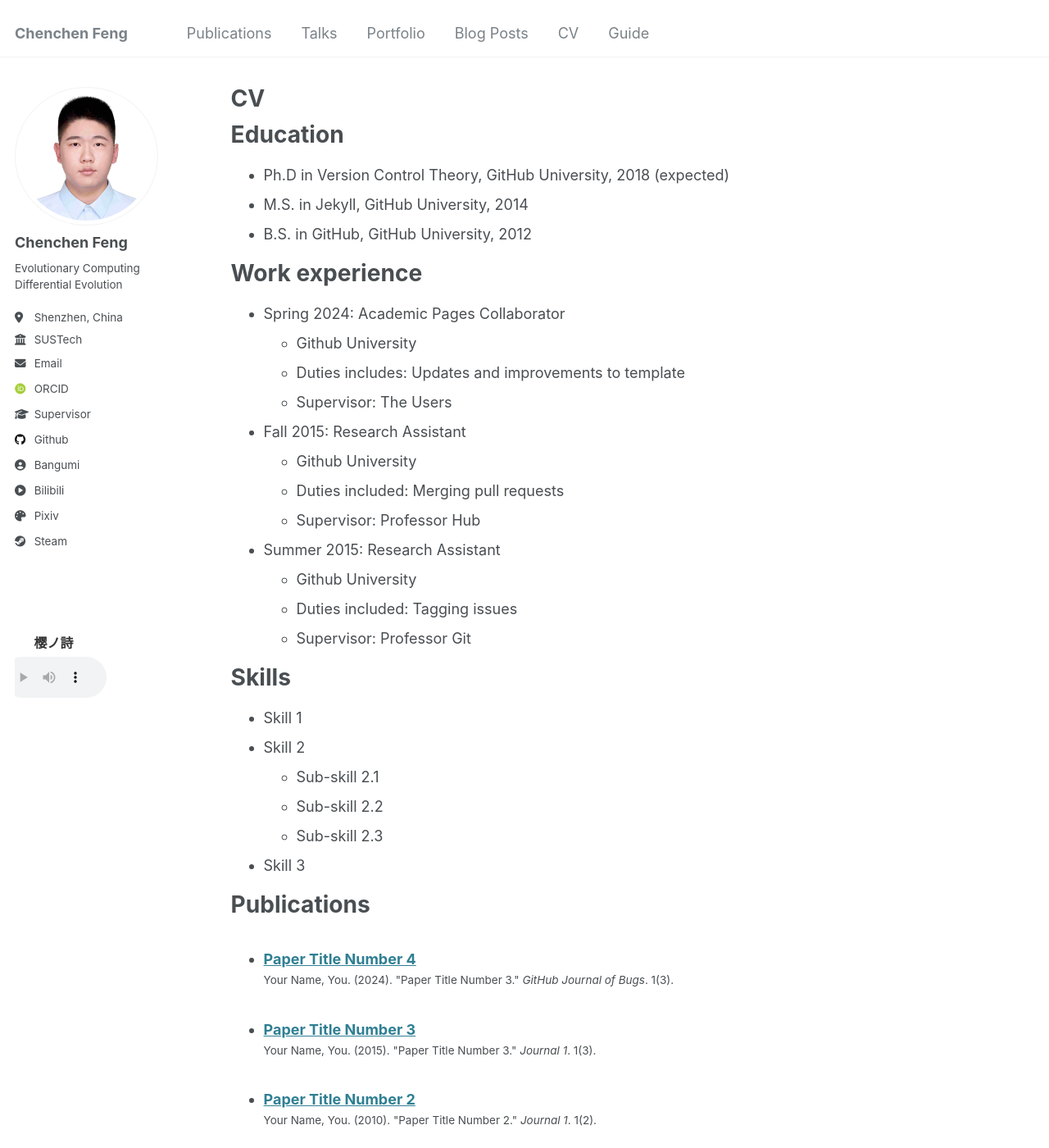
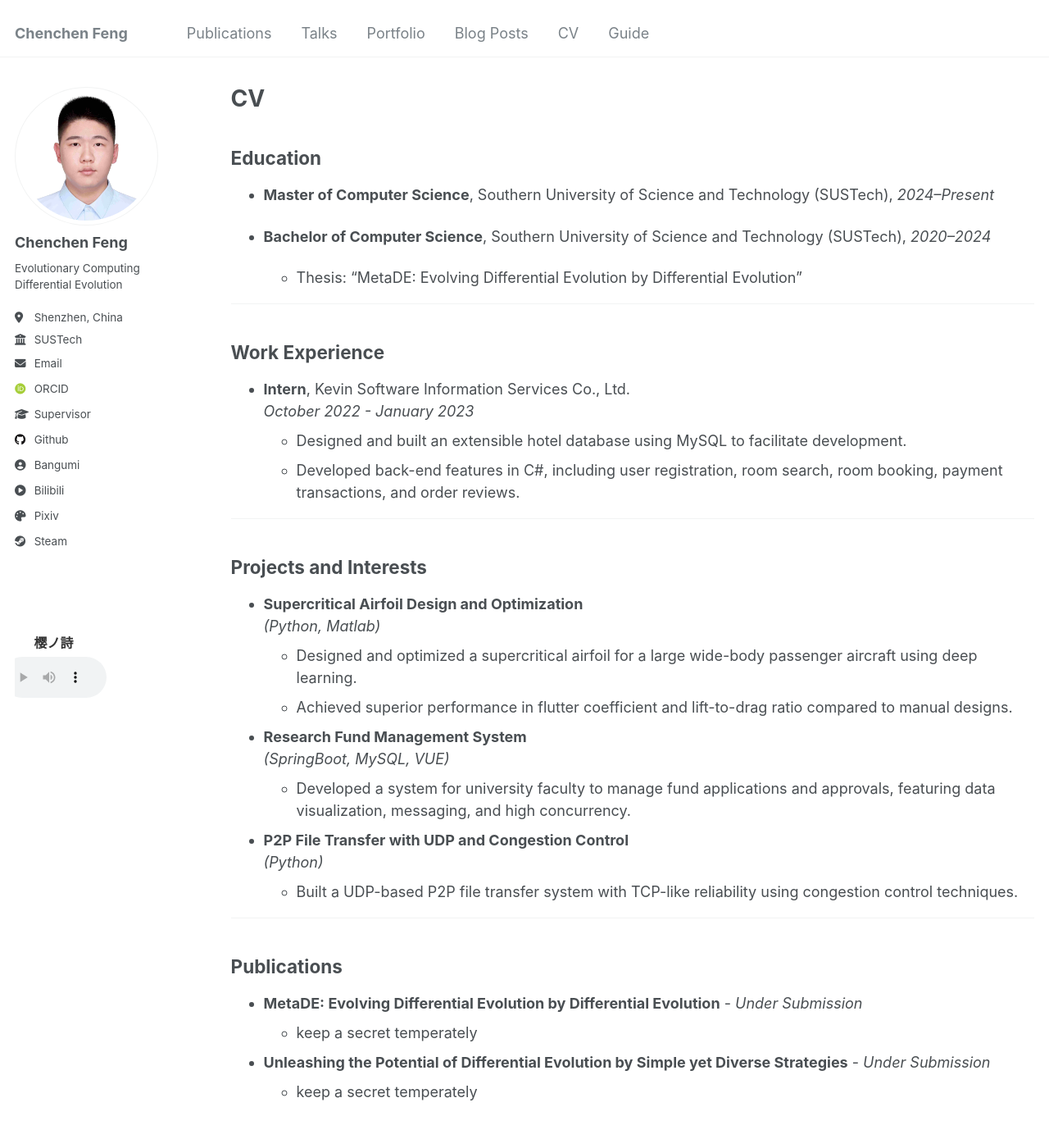
Before and after one commit to starquakee/starquakee.github.io, a Jekyll site: the page built from _pages/cv.md, in a window 1280 px wide and 1400 px high. Shown: the whole window at 82% size. Built offline with Jekyll 4.4.1, drawn with Linux system fonts in a browser that asks for light colours; some web fonts are replaced; some of the changed text lies outside the part shown.

Commit message:
Finish CV part

```diff
--- a/_pages/cv.md
+++ b/_pages/cv.md
@@ -7,58 +7,49 @@ redirect_from:
   - /resume
 ---
 
-{% include base_path %}
+## Education
 
-Education
-======
-* Ph.D in Version Control Theory, GitHub University, 2018 (expected)
-* M.S. in Jekyll, GitHub University, 2014
-* B.S. in GitHub, GitHub University, 2012
+- **Master of Computer Science**, Southern University of Science and Technology (SUSTech), _2024–Present_
 
-Work experience
-======
-* Spring 2024: Academic Pages Collaborator
-  * Github University
-  * Duties includes: Updates and improvements to template
-  * Supervisor: The Users
 
-* Fall 2015: Research Assistant
-  * Github University
-  * Duties included: Merging pull requests
-  * Supervisor: Professor Hub
+- **Bachelor of Computer Science**, Southern University of Science and Technology (SUSTech), _2020–2024_
+  - Thesis: "MetaDE: Evolving Differential Evolution by Differential Evolution"
 
-* Summer 2015: Research Assistant
-  * Github University
-  * Duties included: Tagging issues
-  * Supervisor: Professor Git
 
-Skills
-======
-* Skill 1
-* Skill 2
-  * Sub-skill 2.1
-  * Sub-skill 2.2
-  * Sub-skill 2.3
-* Skill 3
+---
 
-Publications
-======
-  <ul>{% for post in site.publications reversed %}
-    {% include archive-single-cv.html %}
-  {% endfor %}</ul>
+## Work Experience
 
-Talks
-======
-  <ul>{% for post in site.talks reversed %}
-    {% include archive-single-talk-cv.html  %}
-  {% endfor %}</ul>
+- **Intern**, Kevin Software Information Services Co., Ltd.
+  _October 2022 - January 2023_
+  - Designed and built an extensible hotel database using MySQL to facilitate development.
+  - Developed back-end features in C#, including user registration, room search, room booking, payment transactions, and order reviews.
 
-Teaching
-======
-  <ul>{% for post in site.teaching reversed %}
-    {% include archive-single-cv.html %}
-  {% endfor %}</ul>
 
-Service and leadership
-======
-* Currently signed in to 43 different slack teams
+---
+
+## Projects and Interests
+
+- **Supercritical Airfoil Design and Optimization**
+  _(Python, Matlab)_
+  - Designed and optimized a supercritical airfoil for a large wide-body passenger aircraft using deep learning.
+  - Achieved superior performance in flutter coefficient and lift-to-drag ratio compared to manual designs.
+
+- **Research Fund Management System**
+  _(SpringBoot, MySQL, VUE)_
+  - Developed a system for university faculty to manage fund applications and approvals, featuring data visualization, messaging, and high concurrency.
+
+- **P2P File Transfer with UDP and Congestion Control**
+  _(Python)_
+  - Built a UDP-based P2P file transfer system with TCP-like reliability using congestion control techniques.
+
+
+---
+
+## Publications
+
+- **MetaDE: Evolving Differential Evolution by Differential Evolution** - _Under Submission_
+  - keep a secret temperately
+
+- **Unleashing the Potential of Differential Evolution by Simple yet Diverse Strategies** - _Under Submission_
+  - keep a secret temperately
```
